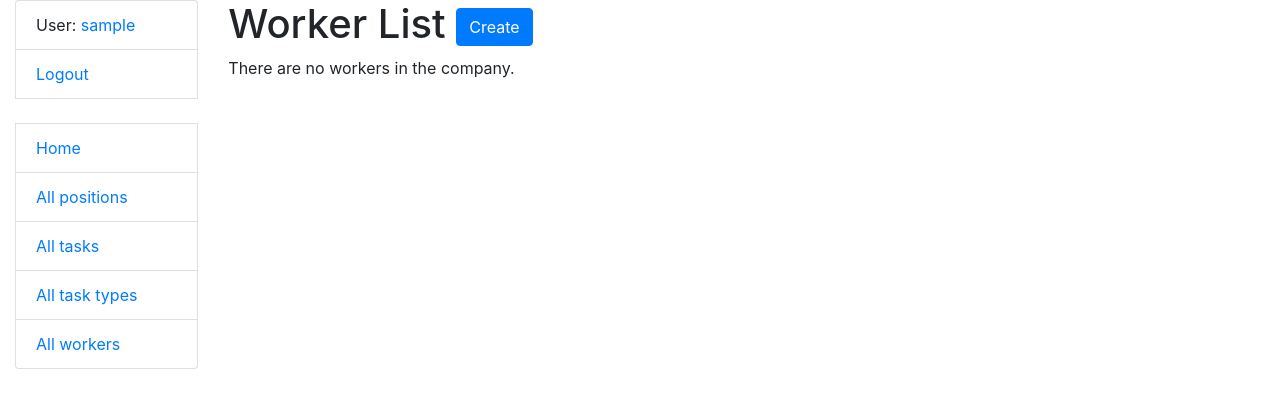
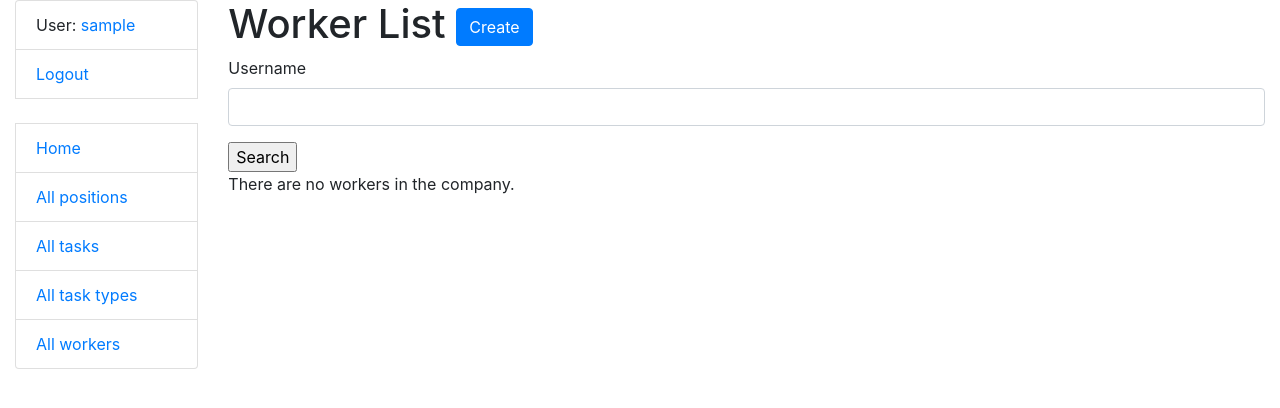
Before and after one commit to yessloss/it-company-task-manager, a Django app: page /worker/ in a window 1280 px wide. Shown: the top 408 px of the page. Run offline with Django 4.2, Linux system fonts and the light colour scheme; the visitor is signed in with stand-in values (Sample User, id 1); data that the repository does not hold is empty; some libraries are stand-ins or nearby versions.

Commit message:
Add search form in worker_list.html

```diff
--- a/templates/task_manager/worker_list.html
+++ b/templates/task_manager/worker_list.html
@@ -1,4 +1,5 @@
 {% extends "base.html" %}
+{% load crispy_forms_filters %}
 
 {% block content %}
   <h1>
@@ -7,6 +8,10 @@
       Create
     </a>
   </h1>
+  <form action="" method="get">
+    {{ search_form|crispy }}
+    <input type="submit" value="Search">
+  </form>
 
   {% if worker_list %}
     <table class="table">
```
